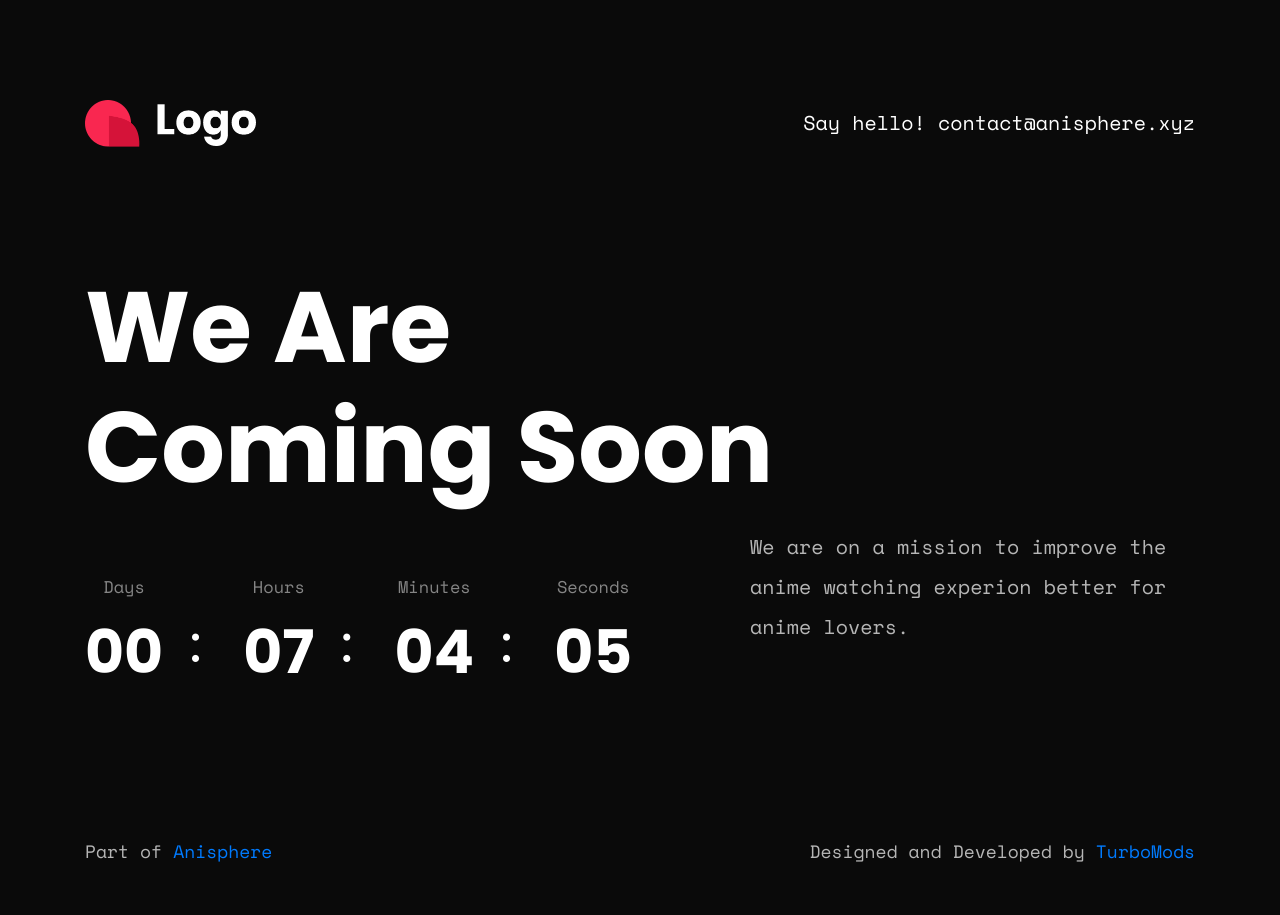
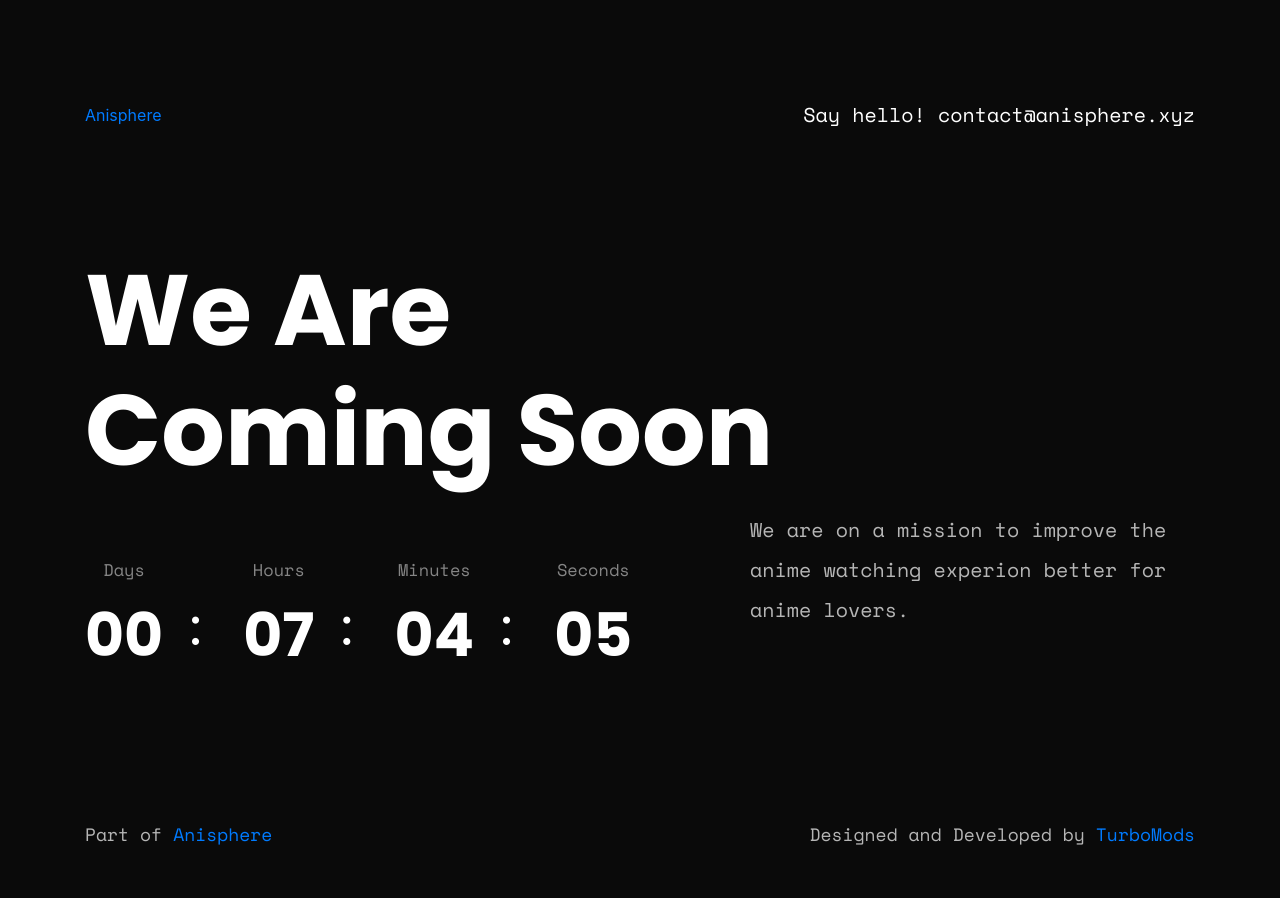
Before and after one commit to TOXICTURBO/ani-coming, a plain HTML site: page index.html in a window 1280 px wide. Drawn offline with nearby package versions, Linux system fonts and the light colour scheme.

Commit message:
Update index.html

```diff
--- a/index.html
+++ b/index.html
@@ -29,7 +29,7 @@
                 <div class="container">
                     <div class="row align-items-center">
                         <div class="col-md-4">
-                            <a href="#" class="logo"> <img src="assets/img/logo.png" alt=""></a>
+                            <a href="#" class="logo"><span>Anisphere</span></a>
                         </div>
                         <div class="col-md-8">
                             <div class="header-right text-right">
```
